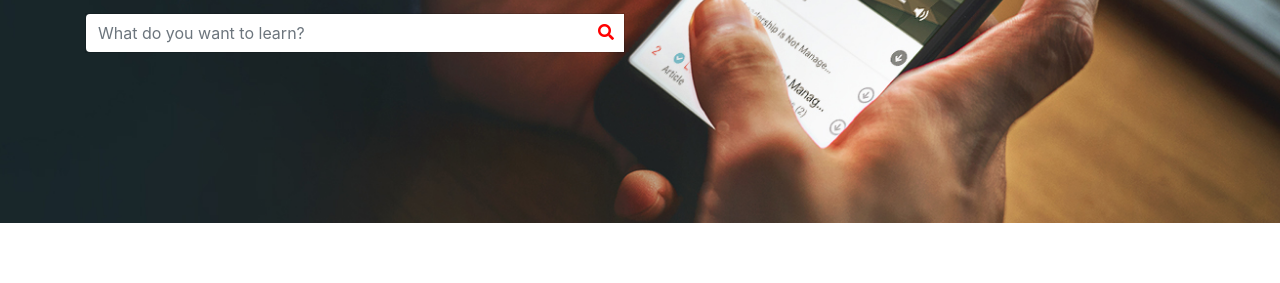
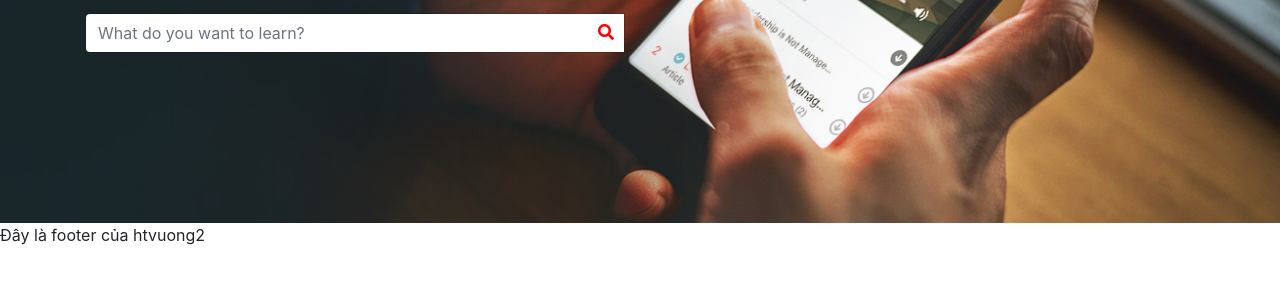
Before and after one commit to hoangthai1997/fe57_udemy, a plain HTML site: page index.html in a window 1280 px wide. Shown: the part 369-652 px from the top of the page. Drawn offline with nearby package versions, Linux system fonts and the light colour scheme.

Commit message:
implement footer htvuong2

```diff
--- a/index.html
+++ b/index.html
@@ -118,6 +118,10 @@
       </div>
     </section>
 
+    <footer>
+      Đây là footer của htvuong2
+    </footer>
+
     <!-- Optional JavaScript -->
     <!-- jQuery first, then Popper.js, then Bootstrap JS -->
     <script
```
